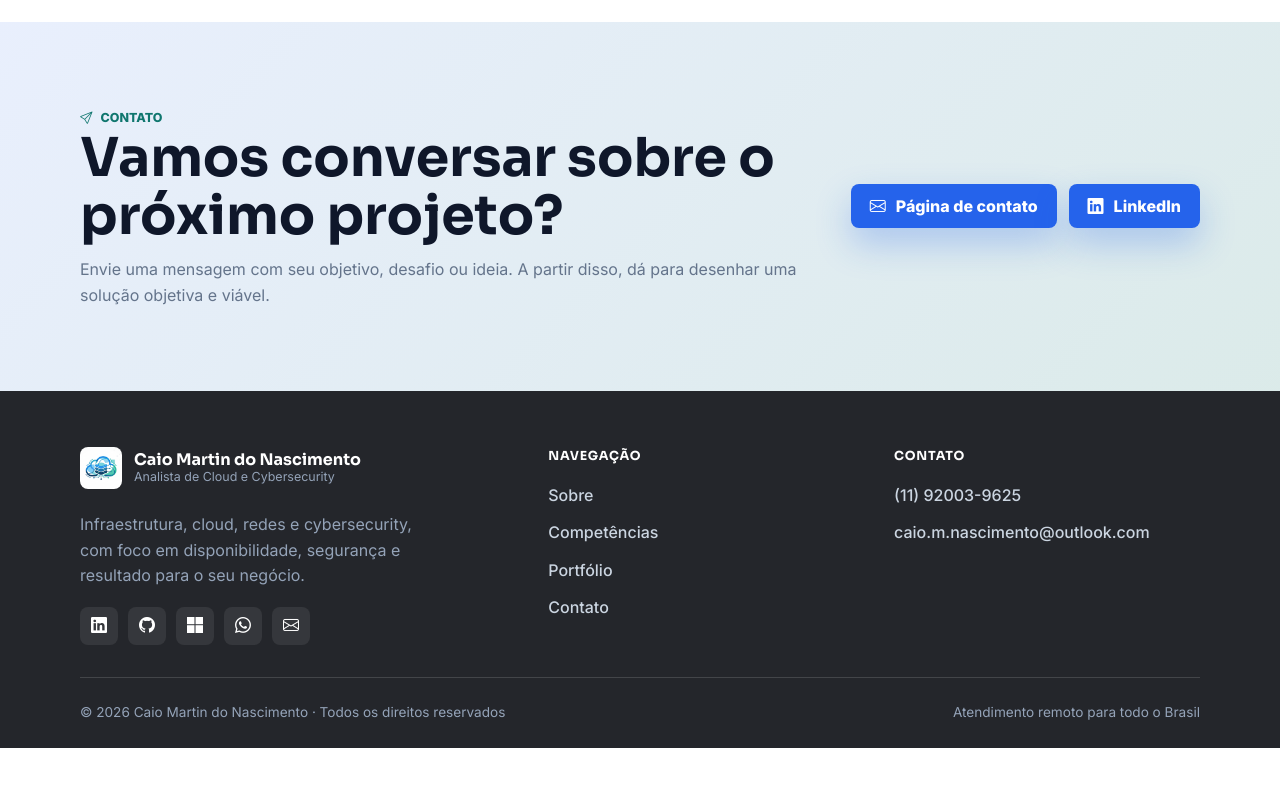
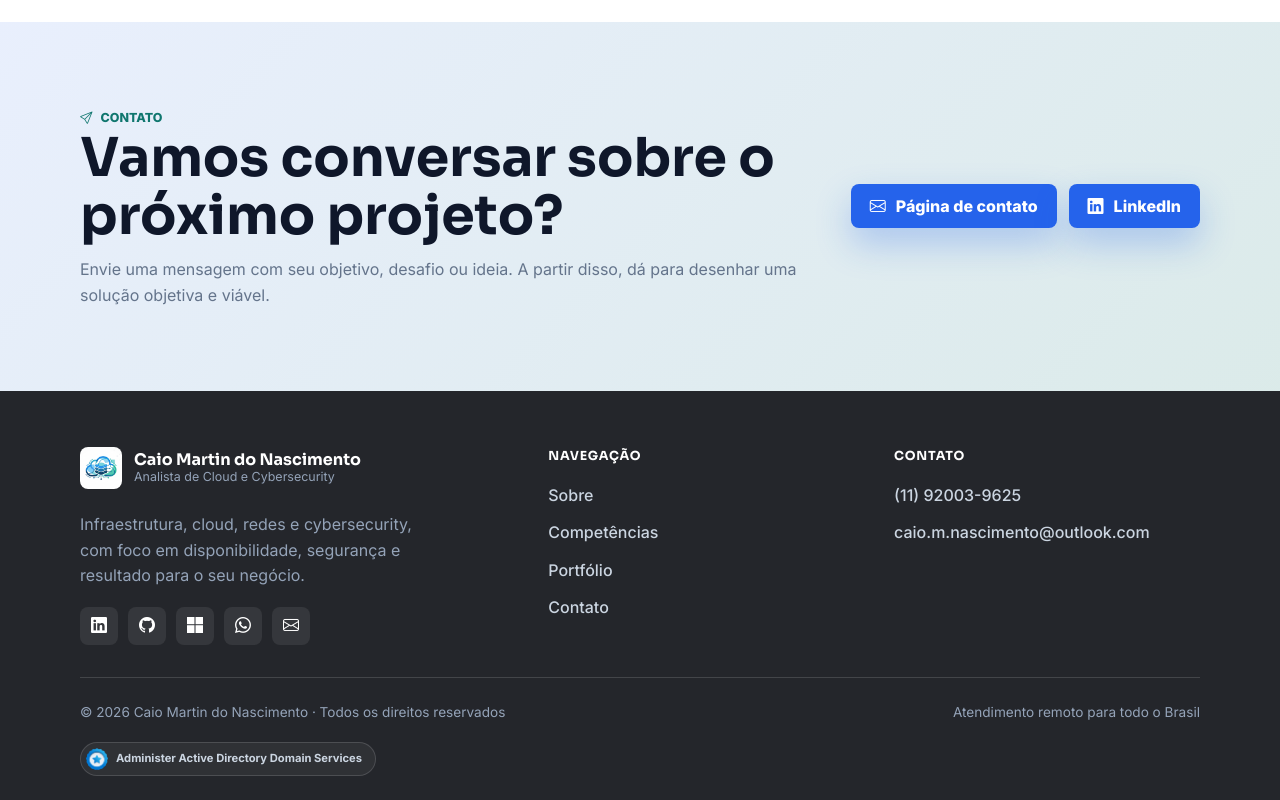
Before and after one commit to Caio-Martin/Portifolio, a website: page index.html in a window 1280 px wide. Shown: the part 3535-4335 px from the top of the page. Before the commit the page ends 4283 px from the top, so only its background shows below. Drawn offline with nearby package versions, Linux system fonts and the light colour scheme.

Commit message:
chore: add badge footer

```diff
--- a/index.html
+++ b/index.html
@@ -271,6 +271,13 @@
       <span>© 2026 Caio Martin do Nascimento · Todos os direitos reservados</span>
       <span>Atendimento remoto para todo o Brasil</span>
     </div>
+
+    <div class="container footer__credential">
+      <a class="credential-seal" href="https://learn.microsoft.com/api/credentials/share/en-us/caio-martin-nascimento/FA57A9E55B6A2B45?sharingId=73F1E9EF587963BA" target="_blank" rel="noopener">
+        <img src="lib/img/badge-applied-skills-ad.png" width="26" height="26" alt="">
+        <span>Administer Active Directory Domain Services</span>
+      </a>
+    </div>
   </footer>
 
   <button class="to-top" type="button" aria-label="Voltar ao topo">
--- a/styles.css
+++ b/styles.css
@@ -1187,6 +1187,42 @@ h3 {
   border-top: 1px solid rgba(255, 255, 255, 0.14);
   color: #94a3b8;
   font-size: 0.85rem;
+}
+
+.footer__credential {
+  display: flex;
+  flex-wrap: wrap;
+  justify-content: flex-start;
+  gap: 8px;
+  padding-top: 18px;
+}
+
+.credential-seal {
+  display: inline-flex;
+  align-items: center;
+  gap: 8px;
+  padding: 5px 13px 5px 5px;
+  border: 1px solid rgba(255, 255, 255, 0.14);
+  border-radius: 999px;
+  background: rgba(255, 255, 255, 0.05);
+  color: #cbd5e1;
+  font-size: 0.7rem;
+  font-weight: 700;
+  transition: border-color 160ms ease, color 160ms ease, background 160ms ease;
+}
+
+.credential-seal img {
+  width: 22px;
+  height: 22px;
+  border-radius: 50%;
+  flex: 0 0 22px;
+}
+
+.credential-seal:hover,
+.credential-seal:focus-visible {
+  border-color: var(--teal);
+  color: #fff;
+  background: rgba(255, 255, 255, 0.1);
 }
 
 .to-top {
```
Also changed, not shown: contato.html (+7 -0 lines), portfolio.html (+7 -0 lines), lib/img/badge-applied-skills-ad.png (added).
